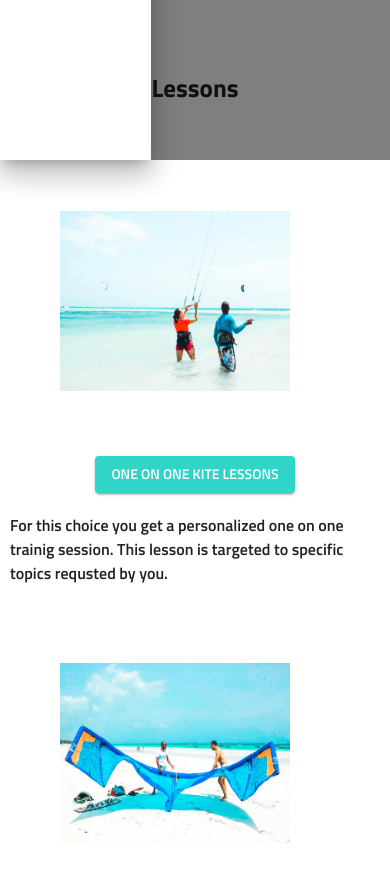
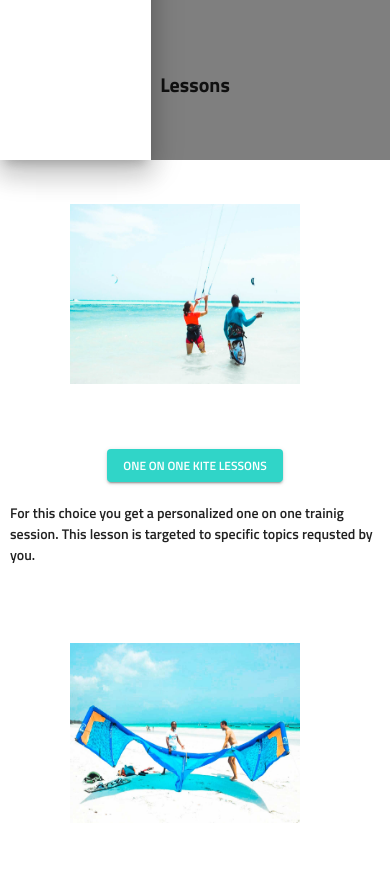
Before and after one commit to Gichohi-Simon/kite-school, a Next.js app: page / in a window 390 px wide. Shown: the part 684-1568 px from the top of the page. Built offline with nearby package versions, Linux system fonts and the light colour scheme.

Commit message:
modified modal fonts and positioning

```diff
--- a/src/components/Lessons/style.ts
+++ b/src/components/Lessons/style.ts
@@ -26,6 +26,7 @@ export default makeStyles((theme:Theme) =>createStyles({
         [theme.breakpoints.down('sm')]:{
             marginTop:'40px',
             marginBottom:'40px',
+            fontSize:'20px'
         }
     },
     card:{
@@ -35,7 +36,7 @@ export default makeStyles((theme:Theme) =>createStyles({
         [theme.breakpoints.down('sm')]:{
             marginTop:'30px',
             marginBottom:'20px',
-            paddingLeft:'50px',
+            paddingLeft:'60px',
         }
 
     },
@@ -48,6 +49,10 @@ export default makeStyles((theme:Theme) =>createStyles({
 
     description:{
        fontWeight:600,
+       fontSize: '16px',
+       [theme.breakpoints.down('sm')]:{
+        fontSize: '14px',
+    }
     },
 
     blue: {
--- a/src/components/Modal/SimpleModal.tsx
+++ b/src/components/Modal/SimpleModal.tsx
@@ -39,10 +39,10 @@ const SimpleModal: React.FC = () => {
                      </div>
 
                    <div className={classes.modalBody}>
-                   <Typography>For this choice you get a personalized one on one trainig session. This lesson is targeted to specific topics requsted by you. Below are our competitive prices:</Typography>
+                   <Typography className={classes.modalBodyText}>For this choice you get a personalized one on one trainig session. This lesson is targeted to specific topics requsted by you. Below are our competitive prices:</Typography>
                    <div className={classes.modalPrice}>
-                   <Typography> €60 1 Hr Lessons</Typography>
-                    <Typography>€80 2 Hrs Lessons</Typography>
+                   <Typography className={classes.modalPriceText}> €60 1 Hr Lessons</Typography>
+                    <Typography className={classes.modalPriceText}>€80 2 Hrs Lessons</Typography>
                    </div>
                    </div>
                 </Paper>
--- a/src/components/Modal/style.ts
+++ b/src/components/Modal/style.ts
@@ -9,6 +9,10 @@ export default makeStyles((theme: Theme) => createStyles({
     modalButton:{
         color:'white',
         backgroundColor:' #30d5c8',
+        fontSize:'14px',
+        [theme.breakpoints.down('xs')]:{
+          fontSize:'12px'
+        }
     },
     paper: {
         margin:'auto',
@@ -40,10 +44,22 @@ export default makeStyles((theme: Theme) => createStyles({
     },
     modalBody:{
         padding:theme.spacing(2,4,3),
-        textAlign:'center'
+        textAlign:'center',
+    },
+    modalBodyText:{
+        fontSize:'16px',
+        [theme.breakpoints.down('xs')]:{
+            fontSize:'12px'
+        }
     },
     modalPrice:{
         textAlign:'center',
         marginTop:'20px'
+    },
+    modalPriceText:{
+        fontSize:'16px',
+        [theme.breakpoints.down('xs')]:{
+            fontSize:'12px'
+        }
     }
 }))
```
Also changed, not shown: src/components/Lessons/Lessons.tsx (+0 -28 lines).
